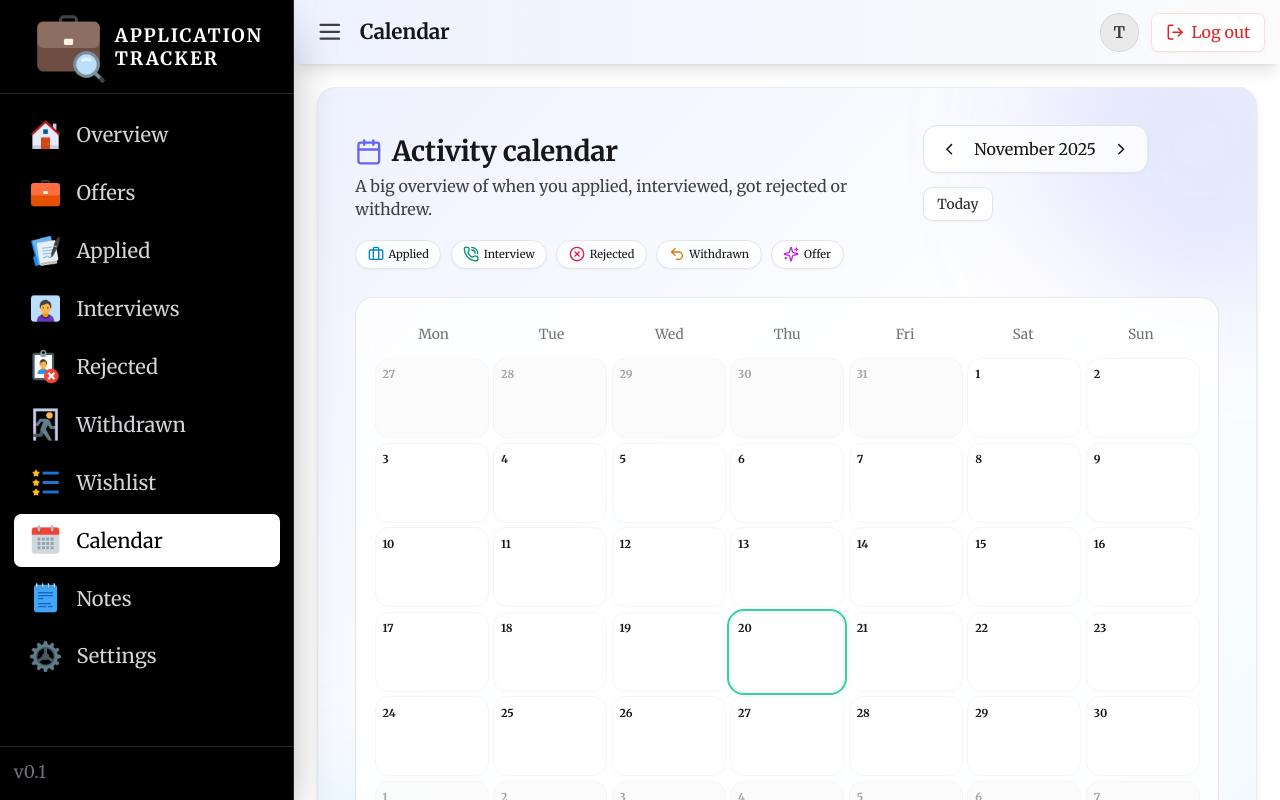
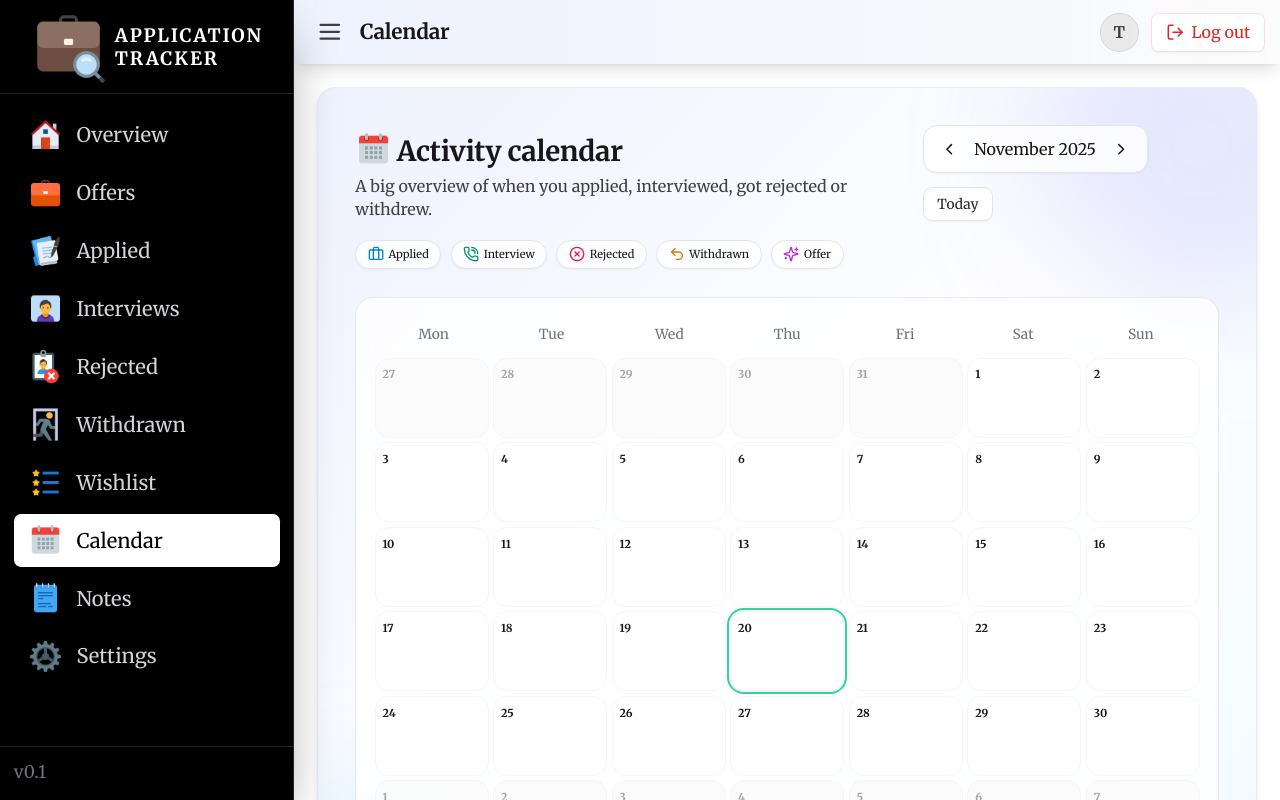
Before and after one commit to ThaerA7/applications_tracker, a Next.js app: page /calendar in a window 1280 px wide. Shown: the top 800 px of the page. Built offline with nearby package versions, Linux system fonts and the light colour scheme.

Commit message:
Update page.tsx

```diff
--- a/app/calendar/page.tsx
+++ b/app/calendar/page.tsx
@@ -1,8 +1,8 @@
 "use client";
 
 import { useEffect, useMemo, useState } from "react";
+import Image from "next/image";
 import {
-  Calendar as CalendarIcon,
   ChevronLeft,
   ChevronRight,
   Briefcase,
@@ -11,6 +11,8 @@ import {
   Undo2,
   Sparkles,
 } from "lucide-react";
+
+
 
 type ActivityKind =
   | "applied"
@@ -376,13 +378,19 @@ export default function CalendarPage() {
         {/* Header */}
         <header className="flex flex-col gap-4 sm:flex-row sm:items-end sm:justify-between">
           <div>
-            <h1 className="flex items-center gap-2 text-2xl font-semibold text-neutral-900">
-              <CalendarIcon
-                className="h-6 w-6 text-indigo-500"
+            <div className="flex items-center gap-1">
+              <Image
+                src="/icons/calendar.png" // your calendar icon
+                alt=""
+                width={37}
+                height={37}
                 aria-hidden="true"
+                className="shrink-0 -mt-1"
               />
-              Activity calendar
-            </h1>
+              <h1 className="text-2xl font-semibold text-neutral-900">
+                Activity calendar
+              </h1>
+            </div>
             <p className="mt-1 text-sm text-neutral-700">
               A big overview of when you applied, interviewed, got rejected or
               withdrew.
```
